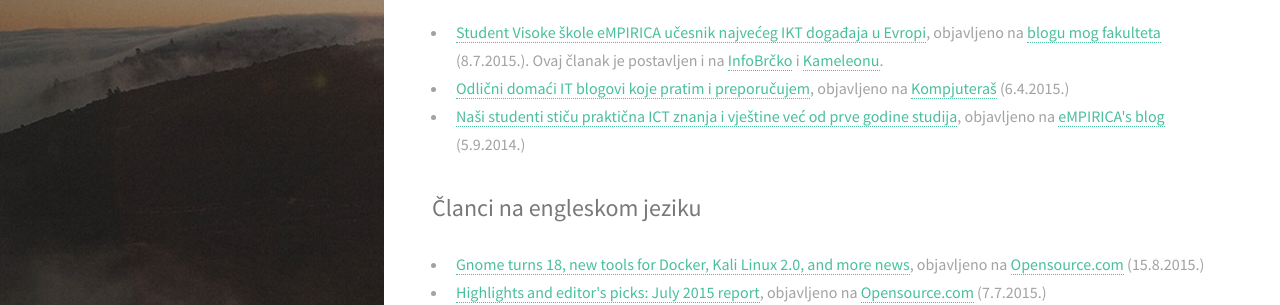
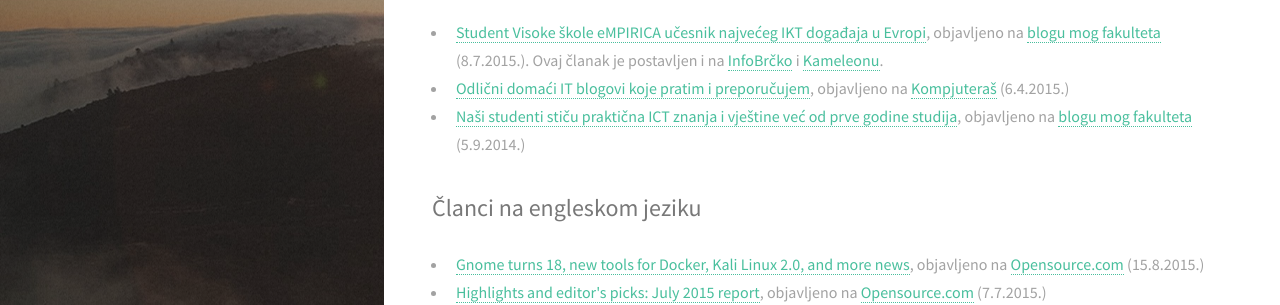
Before and after one commit to inputsh/bs.r3bl.me, a Jekyll site: the page built from index.html, in a window 1280 px wide and 900 px high, scrolled down 1193 px. Shown: the part 346-651 px from the top of the window. Built offline with Jekyll 4.4.1, drawn with Linux system fonts in a browser that asks for light colours.

Commit message:
Fixes two issues

```diff
--- a/_layouts/default.html
+++ b/_layouts/default.html
@@ -109,7 +109,7 @@
             </ul>
             <ul class="copyright">
                 <li>&copy; <a href="mailto:aleksandar.todorovic@mail.ru">Aleksandar Todorović</a></li>
-                <li><a href="https://github.com/aleksandar-todorovic/aleksandar-todorovic.github.io#credits">Zasluge</a></li>
+                <li><a href="https://github.com/aleksandar-todorovic/bhs/blob/gh-pages/README.md#zasluge">Zasluge</a></li>
             </ul>
         </footer>
 
--- a/index.html
+++ b/index.html
@@ -65,7 +65,7 @@ layout: default
       <ul>
         <li><a href="http://www.empirica.ba/index.php/aktuelne-vijesti/490-student-visoke-skole-empirica-ucesnik-najveceg-ikt-dogadaja-u-evropi">Student Visoke škole eMPIRICA učesnik najvećeg IKT događaja u Evropi</a>, objavljeno na <a href="http://empirica.ba/index.php/aktuelne-vijesti">blogu mog fakulteta</a> (8.7.2015.). Ovaj članak je postavljen i na <a href="http://www.infobrcko.com/vijesti-iz-bih/11338-student-visoke-%C5%A1kole-empirica-u%C4%8Desnik-najve%C4%87eg-ikt-doga%C4%91aja-u-evropi.html">InfoBrčko</a> i <a href="http://www.kameleon.ba/index.php/lifestyle/Student-Visoke-skole-eMPIRICA-ucesnik-najveceg-IKT-dogadaja-u-Evropi-">Kameleonu</a>.</li>
         <li><a href="http://kompjuteras.com/odlicni-domaci-blogovi-koje-pratim-preporucujem/">Odlični domaći IT blogovi koje pratim i preporučujem</a>, objavljeno na <a href="http://kompjuteras.com/">Kompjuteraš</a> (6.4.2015.)</li>
-        <li><a href="http://empirica.ba/index.php/aktuelne-vijesti/464-nasi-studenti-sticu-prakticna-ict-znanja-i-vjestine-vec-od-prve-godine-studija">Naši studenti stiču praktična ICT znanja i vještine već od prve godine studija</a>, objavljeno na <a href="http://empirica.ba/index.php/aktuelne-vijesti">eMPIRICA's blog</a> (5.9.2014.)</li>
+        <li><a href="http://empirica.ba/index.php/aktuelne-vijesti/464-nasi-studenti-sticu-prakticna-ict-znanja-i-vjestine-vec-od-prve-godine-studija">Naši studenti stiču praktična ICT znanja i vještine već od prve godine studija</a>, objavljeno na <a href="http://empirica.ba/index.php/aktuelne-vijesti">blogu mog fakulteta</a> (5.9.2014.)</li>
       </ul>
 
       <h2>Članci na engleskom jeziku</h2>
```
